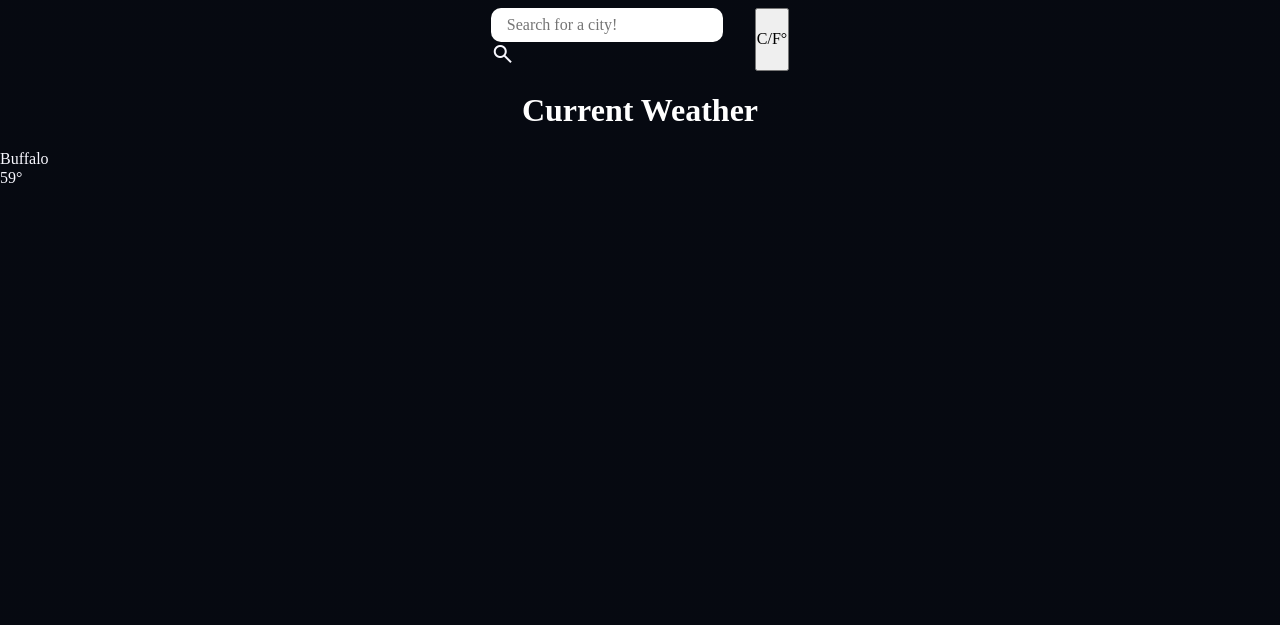
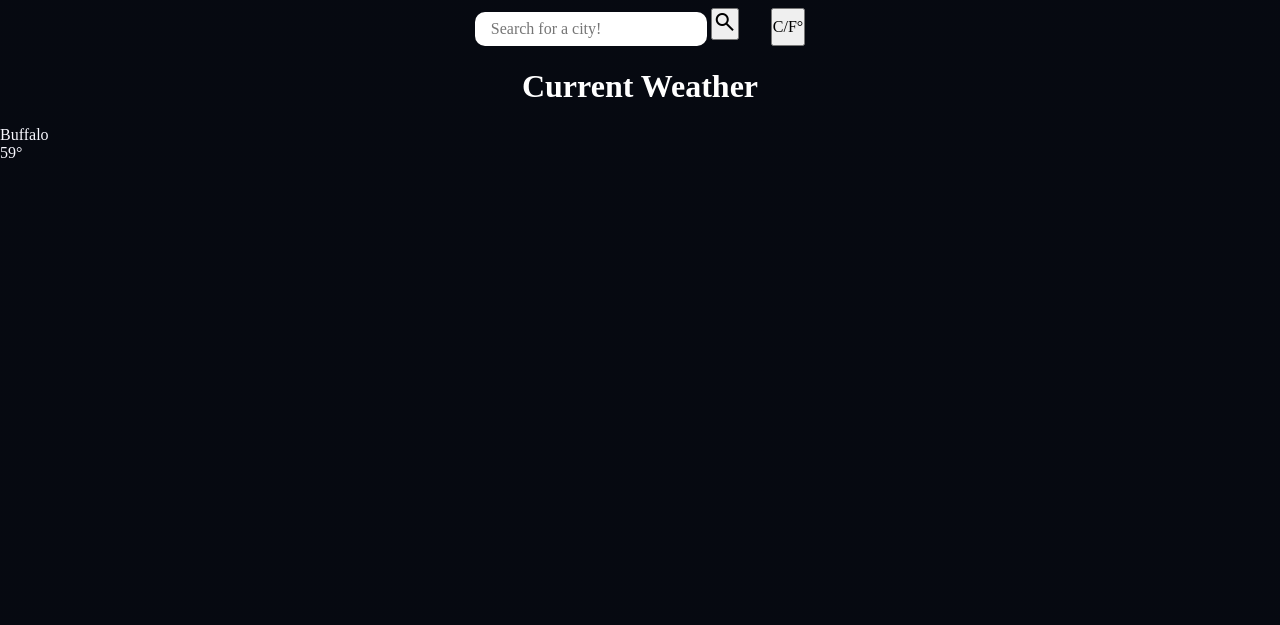
Before and after one commit to Alienatedlabor/Weather-App, a website built with webpack: page dist/index.html in a window 1280 px wide. Shown: the top 625 px of the page. Built offline with nearby package versions, Linux system fonts and the light colour scheme.

Commit message:
center searchbar icon

```diff
--- a/dist/index.html
+++ b/dist/index.html
@@ -30,11 +30,14 @@
               class="search-field"
               placeholder="Search for a city!"
               type="text"
+              for="search"
             />
+            <button for="search">
+              <span id="search-button" class="material-symbols-outlined">
+                search
+              </span>
+            </button>
           </form>
-          <span id="search-button" class="material-symbols-outlined">
-            search
-          </span>
         </div>
         <button class="measurement-switch">C/F&#176;</button>
       </header>
--- a/dist/style.css
+++ b/dist/style.css
@@ -18,6 +18,8 @@ header {
 }
 .search-bar {
   cursor: pointer;
+  display: flex;
+  align-items: center;
 }
 .search-field {
   border: none;
```
